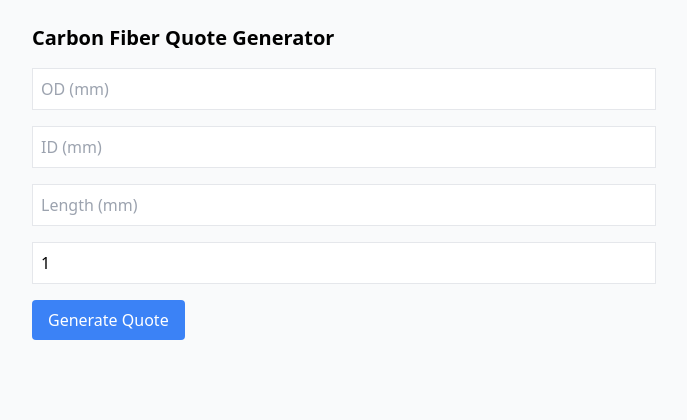
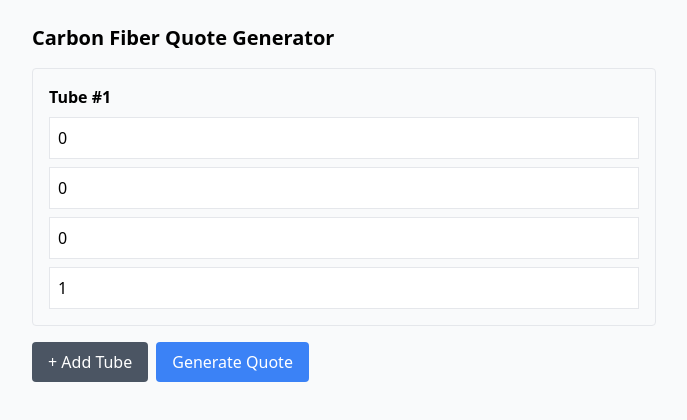
Before and after one commit to KaranNawab07/Quotation-EE, a React (Vite) app: page / in a window 1280 px wide. Shown: the top 420 px of the page, without its empty margins (296-983 px from the left). Built offline with nearby package versions, Linux system fonts and the light colour scheme.

Commit message:
Add files via upload

```diff
--- a/package.json
+++ b/package.json
@@ -13,10 +13,10 @@
     "react-dom": "^18.2.0"
   },
   "devDependencies": {
+    "@vitejs/plugin-react": "^4.0.0",
     "autoprefixer": "^10.4.14",
     "postcss": "^8.4.24",
     "tailwindcss": "^3.3.2",
-    "vite": "^4.3.9",
-    "@vitejs/plugin-react": "^4.0.0"
+    "vite": "^4.3.9"
   }
 }
--- a/src/App.jsx
+++ b/src/App.jsx
@@ -2,24 +2,51 @@ import { useState } from 'react';
 import jsPDF from 'jspdf';
 
 export default function App() {
-  const [od, setOd] = useState(0);
-  const [id, setId] = useState(0);
-  const [length, setLength] = useState(0);
-  const [qty, setQty] = useState(1);
+  const [tubes, setTubes] = useState([{ od: 0, id: 0, length: 0, qty: 1 }]);
   const [quote, setQuote] = useState('');
 
   const density = 1.65;
   const ratePerKg = 13900;
 
+  const handleChange = (index, field, value) => {
+    const newTubes = [...tubes];
+    newTubes[index][field] = Number(value);
+    setTubes(newTubes);
+  };
+
+  const addTube = () => {
+    setTubes([...tubes, { od: 0, id: 0, length: 0, qty: 1 }]);
+  };
+
   const generateQuote = () => {
-    const thickness = (od - id) / 2;
-    const volume = (Math.PI / 4) * (od ** 2 - id ** 2) * length / 1000;
-    const weight = volume * density / 1000;
-    const price = Math.round(weight * ratePerKg);
+    let result = "Thank you for your inquiry. Please find below our quotation for the same.\n\nQUOTE:\n\n";
 
-    const text = `Thank you for your inquiry. Please find below our quotation for the same.\n\nQUOTE:\n\n[1] Name : Carbon Fiber Round Tube\n\nSizes :  ${od} mm OD x ${id} mm ID x ${length} mm L [ ${thickness.toFixed(2)} mm thickness]  \nFinish of surface : Matte finish\nMaterial : Carbon fiber Bi-directional 3K woven fabric + Epoxy resin as matrix.\nProcess : Roll wrap\nQty./lot required : ${qty} nos\nPrice/ pcs. : Rs.${price}/-\n\nNote:\n[1] The dimensional tolerance for Tube is : OD +/- 0.1 mm, Length + 2-5 mm.\n\nTerms & Conditions:\nPayment : 50% advance along with the Purchase order, remaining amount to be paid prior to dispatch.\nTaxes : 18 % GST Extra as actual\nInspection : At our end\nPacking : Extra as actual\nFreight : Extra as actual.\nValidity : 7 days.\n\nHoping to receive your valued order.`;
+    tubes.forEach((tube, index) => {
+      const thickness = (tube.od - tube.id) / 2;
+      const volume = (Math.PI / 4) * (tube.od ** 2 - tube.id ** 2) * tube.length / 1000;
+      const weight = volume * density / 1000;
+      const price = Math.round(weight * ratePerKg);
 
-    setQuote(text);
+      result += `[${index + 1}] Name : Carbon Fiber Round Tube\n\n` +
+        `Sizes :  ${tube.od} mm OD x ${tube.id} mm ID x ${tube.length} mm L [ ${thickness.toFixed(2)} mm thickness]  \n` +
+        `Finish of surface : Matte finish\n` +
+        `Material : Carbon fiber Bi-directional 3K woven fabric + Epoxy resin as matrix.\n` +
+        `Process : Roll wrap\n` +
+        `Qty./lot required : ${tube.qty} nos\n` +
+        `Price/ pcs. : Rs.${price}/-\n\n`;
+    });
+
+    result += `Note:\n[1] The dimensional tolerance for Tube is : OD +/- 0.1 mm, Length + 2-5 mm.\n\n` +
+      `Terms & Conditions:\n` +
+      `Payment : 50% advance along with the Purchase order, remaining amount to be paid prior to dispatch .\n` +
+      `Taxes : 18 % GST Extra as actual\n` +
+      `Inspection : At our end\n` +
+      `Packing : Extra as actual\n` +
+      `Freight : Extra as actual.\n` +
+      `Validity : 7 days.\n\n` +
+      `Hoping to receive your valued order.`;
+
+    setQuote(result);
   };
 
   const downloadPDF = () => {
@@ -32,11 +59,17 @@ export default function App() {
   return (
     <div className="max-w-2xl mx-auto p-6 space-y-4">
       <h1 className="text-xl font-bold">Carbon Fiber Quote Generator</h1>
-      <input type="number" placeholder="OD (mm)" className="border p-2 w-full" onChange={e => setOd(Number(e.target.value))} />
-      <input type="number" placeholder="ID (mm)" className="border p-2 w-full" onChange={e => setId(Number(e.target.value))} />
-      <input type="number" placeholder="Length (mm)" className="border p-2 w-full" onChange={e => setLength(Number(e.target.value))} />
-      <input type="number" placeholder="Quantity" defaultValue={1} className="border p-2 w-full" onChange={e => setQty(Number(e.target.value))} />
-      <button className="bg-blue-500 text-white px-4 py-2 rounded" onClick={generateQuote}>Generate Quote</button>
+      {tubes.map((tube, index) => (
+        <div key={index} className="border p-4 rounded space-y-2 bg-gray-50">
+          <h2 className="font-semibold">Tube #{index + 1}</h2>
+          <input type="number" placeholder="OD (mm)" className="border p-2 w-full" value={tube.od} onChange={e => handleChange(index, 'od', e.target.value)} />
+          <input type="number" placeholder="ID (mm)" className="border p-2 w-full" value={tube.id} onChange={e => handleChange(index, 'id', e.target.value)} />
+          <input type="number" placeholder="Length (mm)" className="border p-2 w-full" value={tube.length} onChange={e => handleChange(index, 'length', e.target.value)} />
+          <input type="number" placeholder="Quantity" className="border p-2 w-full" value={tube.qty} onChange={e => handleChange(index, 'qty', e.target.value)} />
+        </div>
+      ))}
+      <button className="bg-gray-600 text-white px-4 py-2 rounded" onClick={addTube}>+ Add Tube</button>
+      <button className="bg-blue-500 text-white px-4 py-2 rounded ml-2" onClick={generateQuote}>Generate Quote</button>
 
       {quote && (
         <div className="bg-white p-4 border rounded whitespace-pre-wrap">
```
Also changed, not shown: vite.config.js (line endings or trailing spaces).
